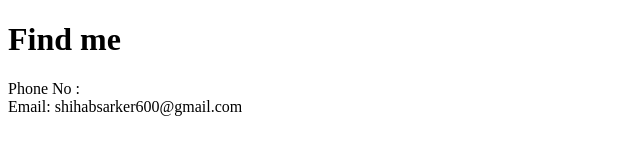
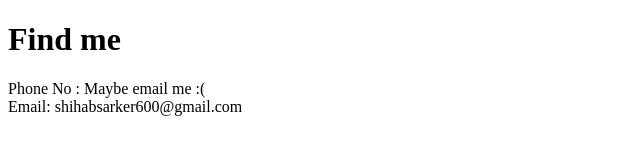
Before and after one commit to Shihabsarker93/html_myResume, a plain HTML site: page Profile/contactMe.html in a window 1280 px wide. Shown: the whole page, without its empty margins (0-640 px from the left). Drawn offline with Linux system fonts and the light colour scheme.

Commit message:
Update contactMe.html

```diff
--- a/Profile/contactMe.html
+++ b/Profile/contactMe.html
@@ -7,7 +7,7 @@
 </head>
 <body>
     <h1>Find me</h1>
-    <p>Phone No :  <br/>
+    <p>Phone No : Maybe email me :( <br/>
         Email: shihabsarker600@gmail.com
 
     </p>
```
